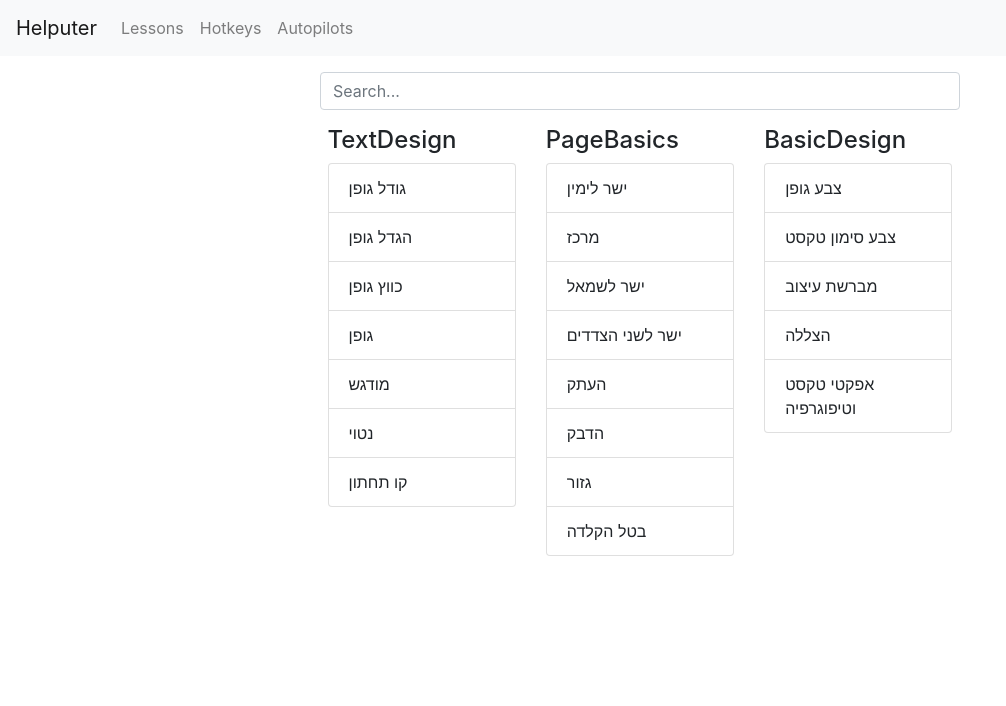
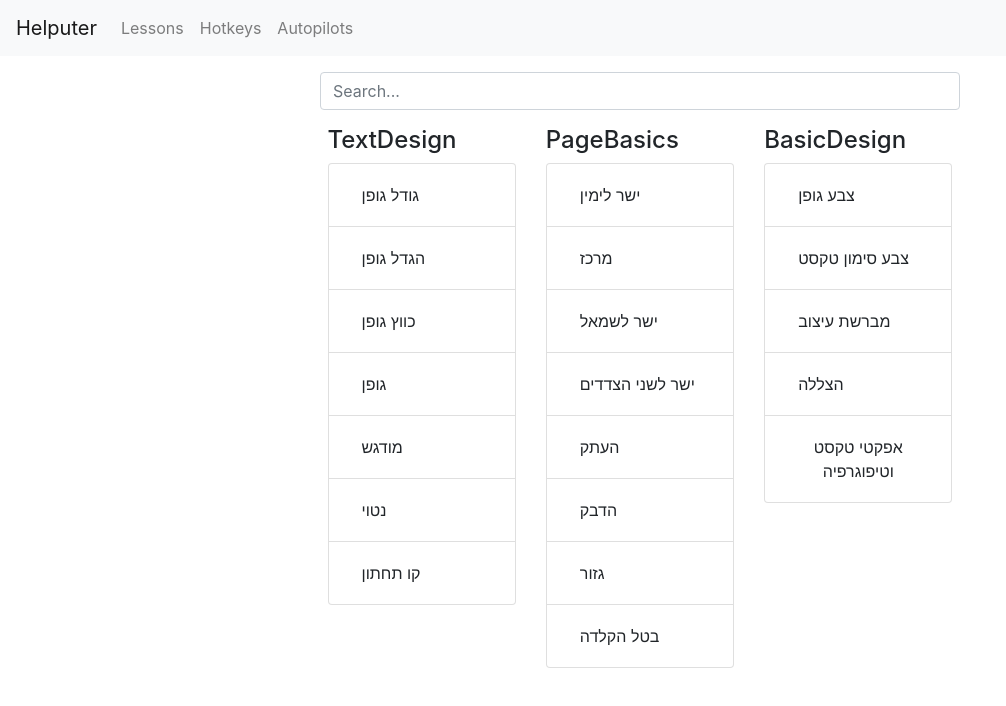
Before and after one commit to ShalomPrinz/HelputerReact, a React (Create React App) app: page / in a window 1280 px wide. Shown: the top 706 px of the page, without its empty margins (0-1006 px from the left). Built offline with nearby package versions, Linux system fonts and the light colour scheme.

Commit message:
hovering over any lesson item will show a popover

```diff
--- a/package.json
+++ b/package.json
@@ -10,6 +10,7 @@
     "browserslist": "^4.12.0",
     "react": "^16.13.1",
     "react-app-polyfill": "^1.0.6",
+    "react-bootstrap": "^1.0.1",
     "react-dom": "^16.13.1",
     "react-router-dom": "^5.2.0",
     "react-scripts": "3.4.1"
--- a/src/components/common/ListGroup.jsx
+++ b/src/components/common/ListGroup.jsx
@@ -1,5 +1,18 @@
 import React, { Component } from "react";
 import PropTypes from "prop-types";
+import Popover from "react-bootstrap/Popover";
+import Button from "react-bootstrap/Button";
+import OverlayTrigger from "react-bootstrap/OverlayTrigger";
+
+const popover = (
+  <Popover id="popover-basic">
+    <Popover.Title as="h3">Popover right</Popover.Title>
+    <Popover.Content>
+      And here's some <strong>amazing</strong> content. It's very engaging.
+      right?
+    </Popover.Content>
+  </Popover>
+);
 
 class ListGroup extends Component {
   state = { selectedItemValue: "-1" };
@@ -33,7 +46,13 @@ class ListGroup extends Component {
               this.handleItemSelect(item[valueProperty], onItemSelect)
             }
           >
-            {item[textProperty]}
+            <OverlayTrigger
+              trigger="hover"
+              placement="bottom"
+              overlay={popover}
+            >
+              <Button variant="">{item[textProperty]}</Button>
+            </OverlayTrigger>
           </li>
         ))}
       </ul>
--- a/src/index.js
+++ b/src/index.js
@@ -5,7 +5,7 @@ import ReactDOM from "react-dom";
 import "./index.css";
 import App from "./App";
 import * as serviceWorker from "./serviceWorker";
-import "bootstrap/dist/css/bootstrap.css";
+import "bootstrap/dist/css/bootstrap.min.css";
 
 ReactDOM.render(
   <React.StrictMode>
```
Also changed, not shown: 1 other file (tests, documents, lock files or other folders).
